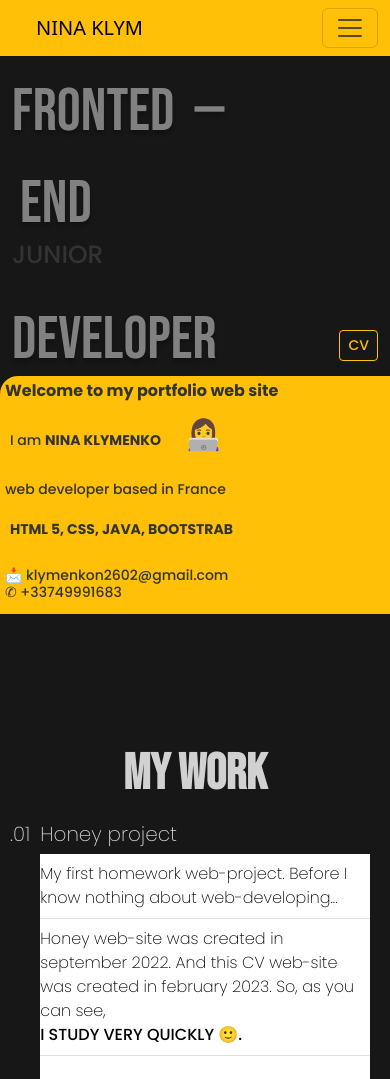
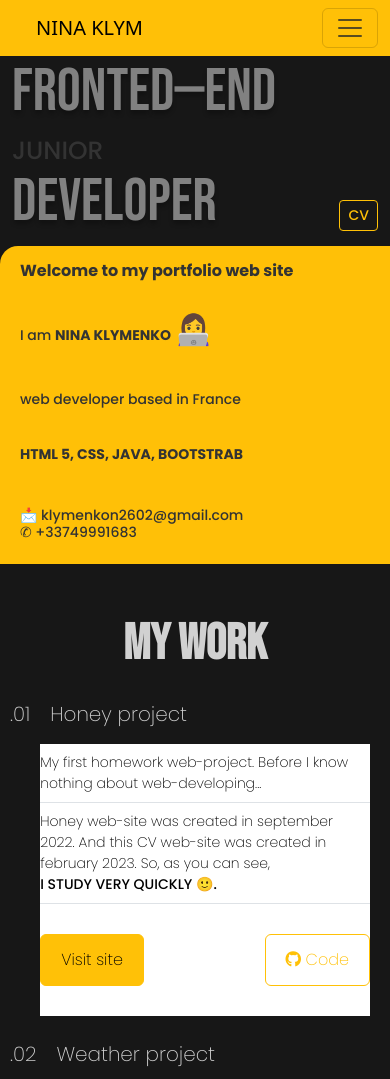
Before and after one commit to NinoKlim/PortfolioProject, a plain HTML site: page index.html in a window 390 px wide. Shown: the top 1079 px of the page. Drawn offline with nearby package versions, Linux system fonts and the light colour scheme; a web font is replaced by a local one.

Commit message:
made mobile frienndly

```diff
--- a/index.html
+++ b/index.html
@@ -77,8 +77,6 @@
     <div class="container-fluid">
       <div class="row bg-left">
         <div class="col-md-8">
-          <div class="data-scroll-container">
-            <section data-scroll-section>
           <div class="d-flex">
             <h1 class="title-hover title-top title-top-left">F</h1>
             <h1 class="title-hover title-top title-top-left">r</h1>
@@ -88,10 +86,8 @@
             <h1 class="title-hover title-top title-top-left">e</h1>
             <h1 class="title-hover title-top title-top-left">d</h1>
             <h1 class="title-top-icon title-hover">—</h1>
+            <h1 class="d-block d-md-none title-top title-top-left">End</h1>
           </div>
-              <h1 class="d-block d-lg-none title-top title-top-left ps-2">
-                End
-              </h1>
 
           <h2 class="second-title-left">junior</h2>
           <div class="row">
@@ -125,12 +121,9 @@
               </div>
             </div>
           </div>
-            </section>
-          </div>
         </div>
         <div class="col-md-4 bg-right">
-          <h1 class="title-top title-top-left d-none d-lg-block">End</h1>
-
+          <h1 class="title-top title-top-left d-none d-md-block">End</h1>
           <h3 class="welcome-text">
             <strong> Welcome to my portfolio web site </strong>
           </h3>
@@ -192,12 +185,12 @@
             </div>
           </div>
         </div>
-        <div class="col-md-4 bg-right-border d-flex images-style">
+        <div class="col-md-4 bg-right-border d-flex">
           <div class="row align-items-end">
             <img
               src="/images/firstHomework.png"
               alt="Honey web site"
-              class="img-fluid d-none d-md-block"
+              class="img-fluid d-none d-md-block images-style"
             />
           </div>
         </div>
@@ -243,12 +236,12 @@
             </div>
           </div>
         </div>
-        <div class="col-md-4 bg-right-border d-flex images-style">
+        <div class="col-md-4 bg-right-border d-flex">
           <div class="row align-items-end">
             <img
               src="/images/weatherProject.png"
               alt="Honey web site"
-              class="img-fluid d-none d-md-block"
+              class="img-fluid d-none d-md-block images-style"
             />
           </div>
         </div>
@@ -293,12 +286,12 @@
             </div>
           </div>
         </div>
-        <div class="col-md-4 bg-right-border d-flex images-style">
+        <div class="col-md-4 bg-right-border d-flex">
           <div class="row align-items-end">
             <img
               src="/images/responsive_homework.png"
               alt="Honey web site"
-              class="img-fluid d-none d-md-block"
+              class="img-fluid d-none d-md-block images-style"
             />
           </div>
         </div>
--- a/styles/porfolio.css
+++ b/styles/porfolio.css
@@ -90,9 +90,11 @@
   text-align: center;
   padding-bottom: 30px;
 }
-
 .tables {
   padding-right: 200px;
+}
+.table-text-style {
+  font-size: 20px;
 }
 .paragrahp-number,
 .second-title-paragrahp,
@@ -101,6 +103,7 @@
   font-family: var(--second-font);
   font-weight: 300;
 }
+
 .images-style {
   padding-bottom: 100px;
 }
@@ -116,25 +119,29 @@
   background-color: transparent;
   color: var(--bg-color-right);
 }
-@media (max-width: 1060px) {
+@media (max-width: 1024px) {
   .tables {
     padding-right: 20px;
   }
+  .title-top-icon {
+    padding: 20px;
+  }
+  .title-top-left {
+    letter-spacing: 0px;
+  }
 }
-@media (max-width: 992px) {
-  .title-top,
-  .title-top-icon {
-    letter-spacing: 0px;
-    margin-bottom: 0%;
-    font-size: 90px;
-  }
+@media (max-width: 914px) {
   .second-title-left {
     margin-bottom: 24px;
     font-size: 40px;
   }
-  .left-text-block {
-    padding-left: 30px;
+  .title-top,
+  .title-top-icon {
+    font-size: 140px;
   }
+  /* .title-top-left {
+    letter-spacing: 0px;
+  } */
   .my-information {
     font-size: 14px;
   }
@@ -152,12 +159,20 @@
   .second-title-paragrahp {
     font-size: 20px;
   }
-  .title-top-icon {
-    padding-left: 20px;
-  }
+
   .buttons {
     padding: 13px 20px;
     margin: 30px 0px;
+  }
+  .container-padding {
+    padding: 0px;
+  }
+  .images-style {
+    padding-bottom: 50px;
+  }
+  .icon {
+    font-size: 30px;
+    padding: 0;
   }
 }
 
@@ -166,20 +181,19 @@
   .title-top-icon {
     margin-top: 0;
     font-size: 60px;
+    padding: 0;
   }
   .second-title-left {
-    margin-bottom: 14px;
+    margin-bottom: 0;
     font-size: 25px;
   }
-  .icon {
+  /* .icon {
     font-size: 30px;
-  }
-  .left-text-block {
-    padding-left: 5px;
-  }
+  } */
+
   .bg-right,
   .paragraph-padding {
-    padding: 5px;
+    padding: 5px 0px 5px 10px;
   }
   .cv-button {
     margin-bottom: 15px;
@@ -187,7 +201,16 @@
   .bg-left {
     padding-left: 0px;
   }
-  .paragrahp-number {
-    padding: 0px 10px;
+  .paragrahp-number,
+  .my-information,
+  .second-title-paragrahp,
+  .welcome-text {
+    padding: 10px;
+  }
+  .images-style {
+    padding-bottom: 0px;
+  }
+  .table-text-style {
+    font-size: 14px;
   }
 }
```
Lines whose indentation alone changed are shown as unchanged.
